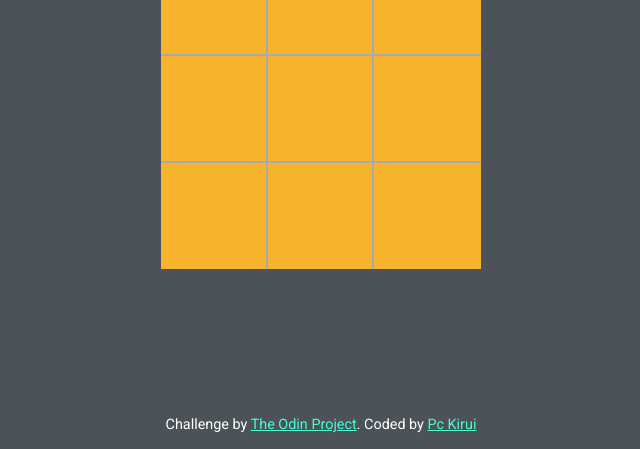
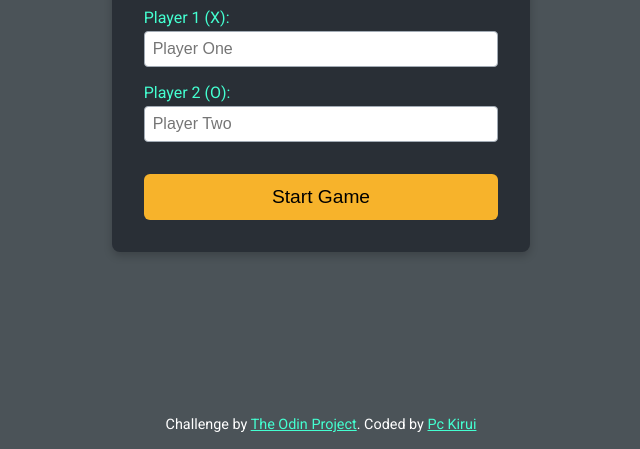
Before and after one commit to Pc-Kirui/ticTacToeGame, a plain HTML site: page index.html in a window 1280 px wide. Shown: the part 351-800 px from the top of the page, without its empty margins (319-959 px from the left). Drawn offline with Linux system fonts and the light colour scheme.

Commit message:
added interface to allow players enter their names

```diff
--- a/index.html
+++ b/index.html
@@ -24,7 +24,19 @@
     </header>
 
     <main>
-      <div class="container">
+      <div class="player-name-form">
+        <h2>Enter Player Names</h2>
+        <div class="input-group">
+          <label for="playerOneName">Player 1 (X):</label>
+          <input type="text" id="playerOneName" placeholder="Player One" />
+        </div>
+        <div class="input-group">
+          <label for="playerTwoName">Player 2 (O):</label>
+          <input type="text" id="playerTwoName" placeholder="Player Two" />
+        </div>
+        <button class="startGameBtn">Start Game</button>
+      </div>
+      <div class="container game-container" style="display: none">
         <div class="turn"></div>
         <div class="board"></div>
         <button class="restartBtn" aria-label="Restart Game">
--- a/main.css
+++ b/main.css
@@ -40,6 +40,61 @@ main {
   width: 100%;
   flex-grow: 1;
   padding: 1rem;
+}
+
+.player-name-form {
+  display: flex;
+  flex-direction: column;
+  gap: 1rem;
+  background-color: var(--gunmetal);
+  padding: 2rem;
+  border-radius: 8px;
+  box-shadow: 0 4px 8px rgba(0, 0, 0, 0.2);
+}
+
+.player-name-form h2 {
+  font-size: clamp(1.5rem, 4vw, 2.5rem);
+  margin-bottom: 0.5rem;
+}
+
+.input-group {
+  display: flex;
+  flex-direction: column;
+  text-align: left;
+}
+
+.input-group label {
+  margin-bottom: 0.25rem;
+  font-size: 1rem;
+  color: var(--aqua);
+}
+
+.input-group input {
+  padding: 0.5rem;
+  font-size: 1rem;
+  border: 1px solid var(--gray);
+  border-radius: 4px;
+  background-color: var(--white);
+  color: var(--gunmetal);
+}
+
+.input-group input:focus {
+  outline: 2px solid var(--aqua);
+  outline-offset: 2px;
+}
+
+.startGameBtn {
+  background-color: var(--yellow);
+  border: none;
+  border-radius: 6px;
+  padding: 0.75rem 1.25rem;
+  font-size: 1.2rem;
+  cursor: pointer;
+  margin-top: 1rem;
+}
+
+.startGameBtn:hover {
+  background: var(--lightYellow);
 }
 
 .container {
--- a/script.js
+++ b/script.js
@@ -1,4 +1,10 @@
 "use strict";
+
+const playerOneInput = document.getElementById("playerOneName");
+const playerTwoInput = document.getElementById("playerTwoName");
+const startGameBtn = document.querySelector(".startGameBtn");
+const gameContainer = document.querySelector(".game-container");
+const formContainer = document.querySelector(".player-name-form");
 
 //Creating and managing the 3*3 board or grid of cells
 
@@ -72,9 +78,9 @@ function GameController(
   let board = Gameboard();
 
   const players = [
-    { name: playerOneName, mark: "X" },
+    { name: playerOneName || "Player One", mark: "X" },
     {
-      name: playerTwoName,
+      name: playerTwoName || "Player Two",
       mark: "O",
     },
   ];
@@ -223,9 +229,7 @@ function GameController(
   };
 }
 
-function ScreenController() {
-  const game = GameController();
-
+function ScreenController(game) {
   const turnDiv = document.querySelector(".turn");
   const boardDiv = document.querySelector(".board");
   const restartButton = document.querySelector(".restartBtn");
@@ -287,4 +291,24 @@ function ScreenController() {
 
   updateScreen();
 }
+
+function startGame() {
+  const playerOneName = playerOneInput.value.trim();
+  const playerTwoName = playerTwoInput.value.trim();
+
+  if (!playerOneName || !playerTwoName) {
+    alert("Please enter names for both players to start the game.");
+    return;
+  }
+
+  const game = GameController(playerOneName, playerTwoName);
+
+  formContainer.style.display = "none";
+  gameContainer.style.display = "flex";
+
+  ScreenController(game);
+}
+
+startGameBtn.addEventListener("click", startGame);
+
 ScreenController();
```
